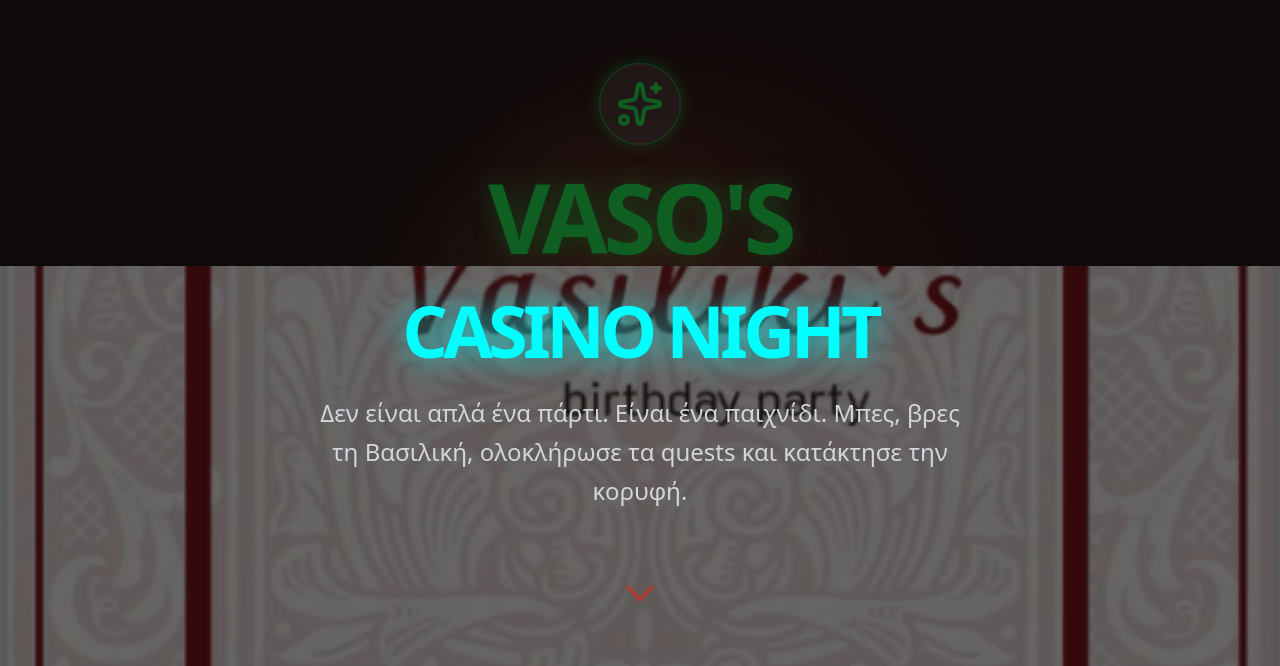
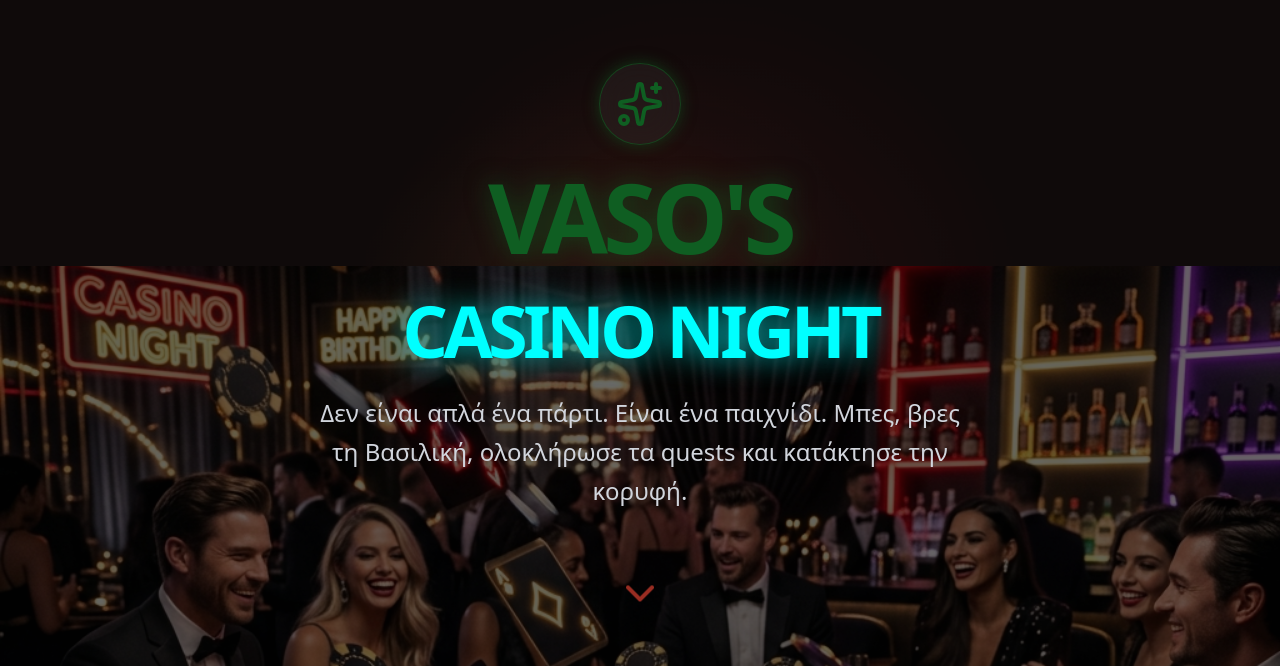
Before and after one commit to gamwmanos/vasos-party-app, a Next.js app: page / in a window 1280 px wide. Shown: the part 134-800 px from the top of the page. Built offline with nearby package versions, Linux system fonts and the light colour scheme.

Commit message:
Fix hero background image

```diff
--- a/src/app/page.tsx
+++ b/src/app/page.tsx
@@ -81,7 +81,7 @@ export default function Home() {
         <motion.div style={{ y: heroY, opacity: heroOpacity }} className="absolute inset-0 z-0">
           <div className="absolute inset-0 bg-black/50 z-10" />
           <Image
-            src="/xarto.png"
+            src="/hero-bg.png"
             alt="Party Background"
             fill
             className="object-cover object-center opacity-80"
```
